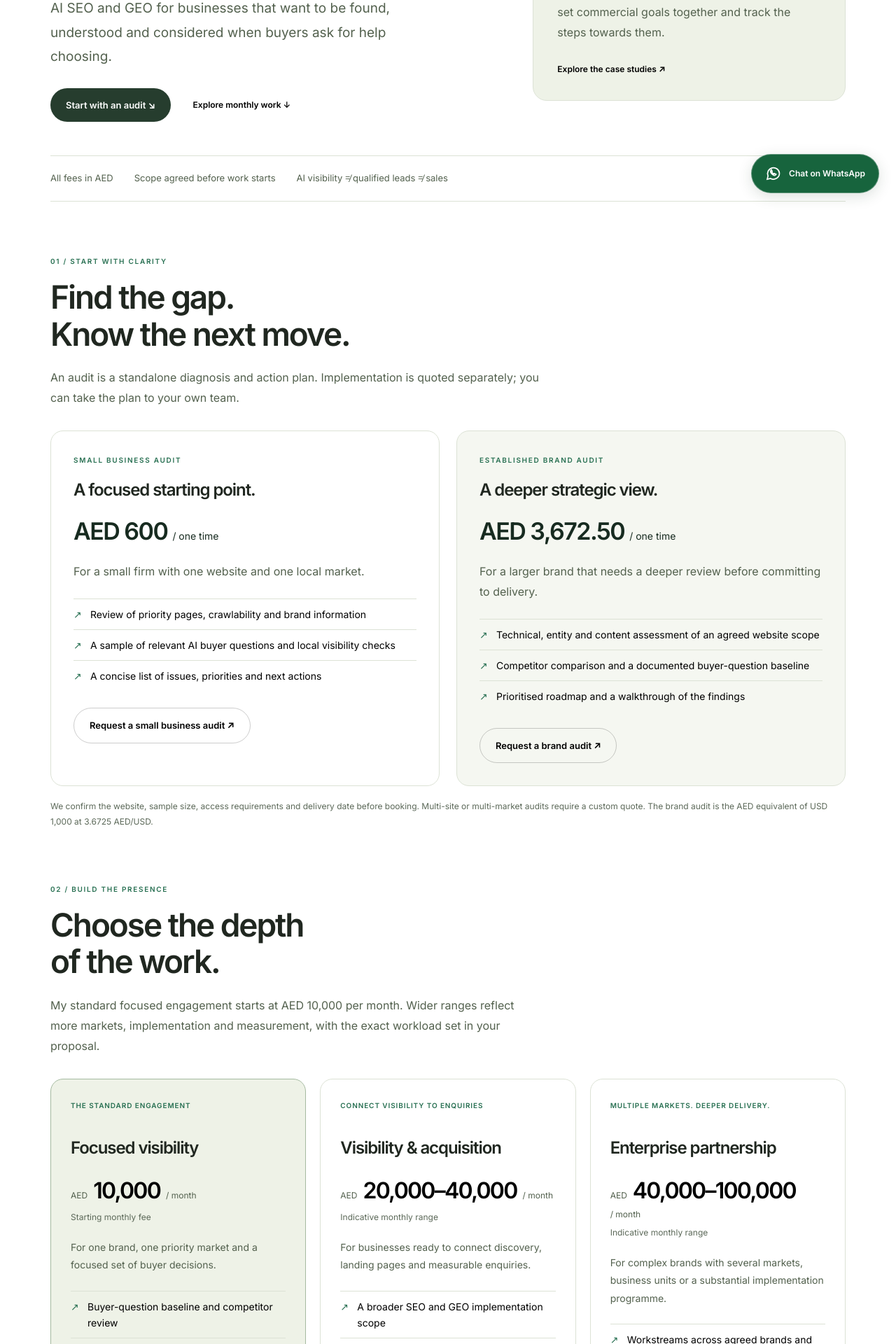
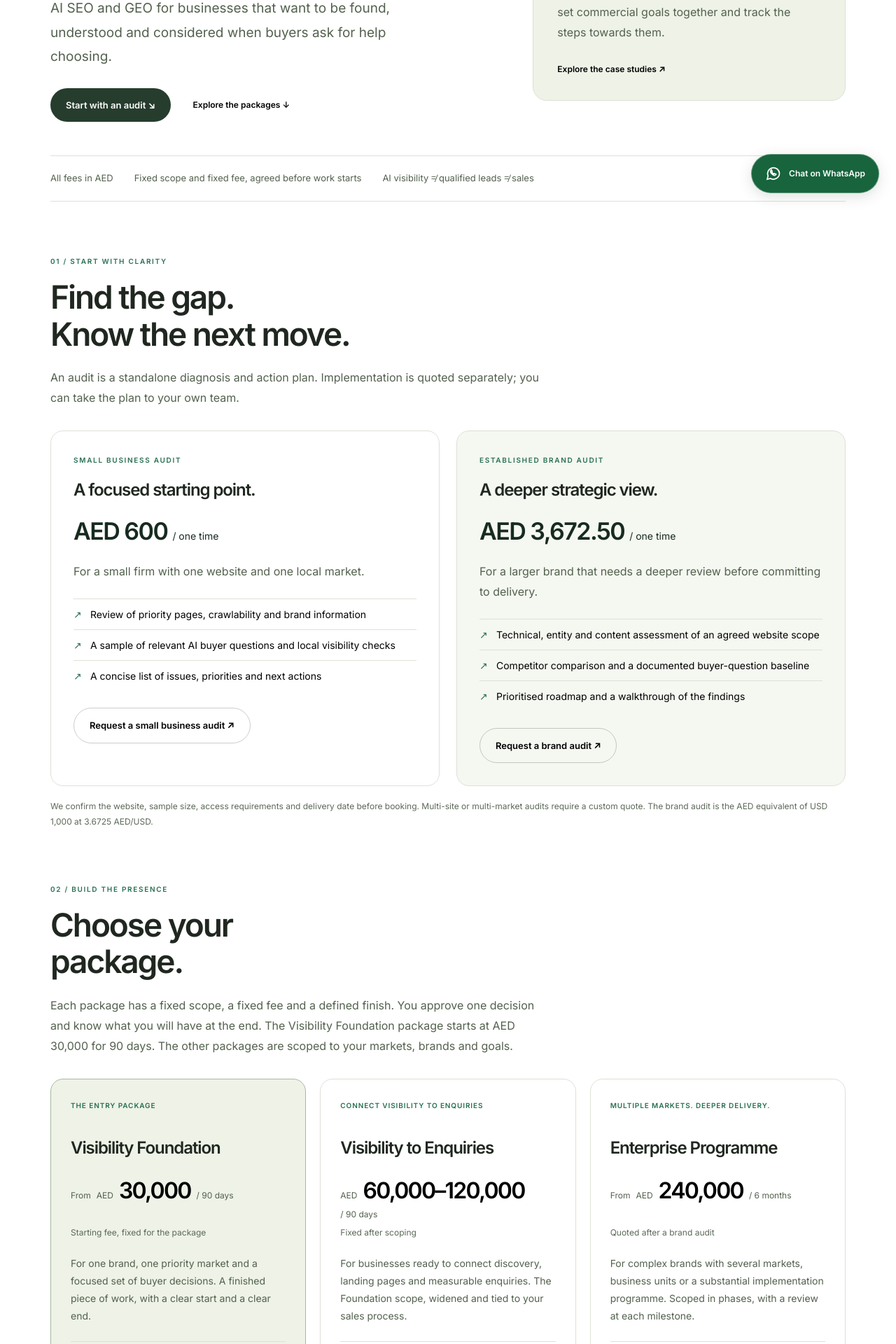
Before and after one commit to lopty/LoptyPascal, a React (Vite) app: page /pricing in a window 1280 px wide. Shown: the part 500-2420 px from the top of the page at 70% size. Built offline with nearby package versions, Linux system fonts and the light colour scheme; a web font is replaced by a local one.

Commit message:
fix issues

```diff
--- a/src/content/pricing.ts
+++ b/src/content/pricing.ts
@@ -1,11 +1,14 @@
-export const PRICING_TITLE = 'AI SEO & GEO Pricing in Dubai | Lopty Pascal';
-export const PRICING_DESCRIPTION = 'AI SEO and GEO audits from AED 600, focused management from AED 10,000 per month, and enterprise scopes up to AED 100,000. Clear deliverables and expectations.';
+export const PRICING_TITLE = 'AI SEO & GEO Packages and Pricing in Dubai | Lopty Pascal';
+export const PRICING_DESCRIPTION = 'AI SEO and GEO audits from AED 600 and fixed-scope 90-day packages from AED 30,000, with clear deliverables, milestones and expectations. Enterprise programmes are quoted.';
 
 export const PRICING_FAQS = [
   { q: 'Am I buying an AI recommendation?', a: 'You are buying research, implementation and measurement designed to improve your eligibility and presence in relevant AI answers. AI providers decide what they show. A mention, citation or recommendation is an observed result, not a placement I can sell.' },
-  { q: 'Does the monthly fee include leads or advertising?', a: 'The focused visibility engagement includes visibility reporting, not CRM integration, lead attribution or advertising spend. Tracking and acquisition work require a separate scope. Visibility, enquiries, qualified leads and sales are reported as different outcomes.' },
+  { q: 'Why packages instead of a monthly retainer?', a: 'A package has a fixed scope, a fixed fee and a defined finish. You approve one decision and know what you will have at the end: a measured baseline, completed implementation, an evidence plan and a roadmap. A retainer pays for time. A package pays for a defined piece of work, and that is the standard I prefer to be held to.' },
+  { q: 'What happens when the 90 days end?', a: 'You receive the final report and a 12-month roadmap. You can run the roadmap with your own team, or we can agree a continuation separately, month to month from AED 10,000.' },
+  { q: 'Does a package include leads or advertising?', a: 'The Visibility Foundation package includes visibility reporting, not CRM integration, lead attribution or advertising spend. Tracking and acquisition work belong in the Visibility to Enquiries package or a separate scope. Visibility, enquiries, qualified leads and sales are reported as different outcomes.' },
+  { q: 'Can I start smaller?', a: 'Yes. The audits are standalone. You can take the action plan to your own team, or use it as the basis for scoping a package.' },
   { q: 'Can I pay per lead?', a: 'A performance arrangement is considered after an audit and a measured pilot. Before starting, we agree the qualified lead definition, attribution window, duplicates, invalid leads, dispute process, media budget and fees in writing. There is no universal price per lead or promised volume.' },
-  { q: 'How quickly can results appear?', a: 'Some portfolio projects show early visibility within weeks. That is a project observation, not a deadline for yours. The first month establishes the baseline and addresses priority issues. We review progress against the agreed questions, markets and deliverables before expanding the work.' },
-  { q: 'How are scope, billing and extra costs agreed?', a: 'The proposal sets the pages and markets covered, monthly deliverables, implementation responsibilities, reporting, payment schedule, minimum term and cancellation notice. Advertising, paid placements, external production, development beyond scope and third-party subscriptions are separately approved. Any applicable VAT is identified in the quote.' },
+  { q: 'How quickly can results appear?', a: 'Some portfolio projects show early visibility within weeks. That is a project observation, not a deadline for yours. The first two weeks of a package establish the baseline and address priority issues, and the final review compares progress against the agreed questions, markets and deliverables.' },
+  { q: 'How are scope, billing and extra costs agreed?', a: 'The proposal sets the pages and markets covered, the deliverables in each phase, implementation responsibilities, reporting, the payment schedule and the change process. Advertising, paid placements, external production, development beyond scope and third-party subscriptions are separately approved. Any applicable VAT is identified in the quote.' },
   { q: 'Is Prezlo the same as working directly with Lopty?', a: 'Prezlo is the platform I co-founded. Its published plans provide software and automation within plan limits. A personal engagement adds my direct strategy, implementation oversight and responsibility for the agreed work. Choose the platform if its scope and your available team fit your needs.' },
 ];
--- a/src/index.css
+++ b/src/index.css
@@ -444,3 +444,6 @@ footer { padding-bottom:70px; }
 /* Author profile at the end of articles */
 .reading-body .author-profile{display:grid;grid-template-columns:96px minmax(0,1fr);gap:26px;align-items:start;margin-top:48px;padding:30px;border:1px solid #dce2d5;border-radius:18px;background:#eef2e7}.author-profile img{width:96px;height:96px;border-radius:50%;object-fit:cover;object-position:top;background:#e6ebde}.reading-body .author-profile h2{margin:10px 0 14px;font-size:24px}.reading-body .author-profile p:not(.eyebrow){margin-bottom:12px}.author-profile-links{display:flex;flex-wrap:wrap;gap:8px 22px;margin-top:18px}.author-profile-links a{font-size:14px;font-weight:650;color:#287052;text-decoration:underline;text-underline-offset:4px}.author-profile-links a:hover{color:#17212b}@media(max-width:620px){.reading-body .author-profile{grid-template-columns:1fr;padding:24px}.author-profile img{width:72px;height:72px}}
 .case-categories{display:flex;flex-wrap:wrap;gap:10px;margin-bottom:28px}.case-categories a{display:inline-flex;align-items:center;min-height:44px;padding:10px 17px;border:1px solid #cbd5c2;border-radius:30px;font-size:13px;color:#284b36}.case-categories a:hover,.case-categories a[aria-current=page]{background:#233f30;color:#fff;border-color:#233f30}.case-sector{font-size:12px;line-height:1.7}.case-context{display:grid;grid-template-columns:repeat(3,minmax(0,1fr));gap:28px;padding:30px;background:#eef2e7;border:1px solid #dce2d5;border-radius:18px;margin-bottom:36px}.case-context dt{font-size:11px;text-transform:uppercase;letter-spacing:.1em;color:#53614e;margin-bottom:12px}.case-context dd{font-size:18px;color:#233f30;line-height:1.5}.pricing-section .eyebrow{color:#287052}@media(max-width:700px){.case-context{grid-template-columns:1fr;gap:22px}}
+
+/* Pricing: keep the three package cards aligned when one price wraps. */
+@media(min-width:1001px){.pricing-card .plan-price{min-height:64px;align-content:flex-start}}
--- a/src/seo/routes.ts
+++ b/src/seo/routes.ts
@@ -260,7 +260,7 @@ export function llmsTxt(): string {
     '',
     '## Services',
     '',
-    `- [Pricing](${url('/pricing')}): Audit fees, monthly engagements, lead measurement and the Prezlo platform option.`,
+    `- [Pricing](${url('/pricing')}): Audit fees, fixed-scope packages, lead measurement and the Prezlo platform option.`,
     ...SERVICES.map(s => link(s.slug, s.description)),
     '',
     ...HUB_SLUGS.flatMap(hub => [
--- a/src/views/Hubs.tsx
+++ b/src/views/Hubs.tsx
@@ -35,7 +35,7 @@ export function ServicesHub() {
       </div>
       <div className="prose-body mt-12">
         <h2>Plan your investment</h2>
-        <p>Start with a standalone audit or scope a monthly engagement. See <Link to="/pricing" className="text-link">pricing and what each engagement includes</Link>, including visibility reporting, lead measurement and enterprise work.</p>
+        <p>Start with a standalone audit or choose a fixed-scope package. See <Link to="/pricing" className="text-link">pricing and what each package includes</Link>, including visibility reporting, lead measurement and enterprise work.</p>
         <h2>Which one fits you</h2>
         <ul>
           <li>You want AI assistants and Google to find and cite your brand: AI SEO and GEO.</li>
--- a/src/views/Pricing.tsx
+++ b/src/views/Pricing.tsx
@@ -4,19 +4,19 @@ import { PRICING_FAQS } from '../content/pricing';
 import { CONTACT } from '../site';
 
 const plans = [
-  { name: 'Focused visibility', price: '10,000', range: 'Starting monthly fee', tag: 'THE STANDARD ENGAGEMENT', intro: 'For one brand, one priority market and a focused set of buyer decisions.', items: ['Buyer-question baseline and competitor review', 'Entity, technical SEO and priority content work', 'An agreed monthly implementation backlog', 'AI visibility report and a monthly review'], note: 'Visibility reporting included. Lead tracking, CRM work, acquisition campaigns and media spend are outside this scope.' },
-  { name: 'Visibility & acquisition', price: '20,000–40,000', range: 'Indicative monthly range', tag: 'CONNECT VISIBILITY TO ENQUIRIES', intro: 'For businesses ready to connect discovery, landing pages and measurable enquiries.', items: ['A broader SEO and GEO implementation scope', 'Conversion journeys and landing-page improvements', 'Lead attribution and CRM scope agreed upfront', 'Reporting on enquiry quality with your sales team'], note: 'Tracking setup and campaign management depend on the proposal. Advertising spend and external production are separate.' },
-  { name: 'Enterprise partnership', price: '40,000–100,000', range: 'Indicative monthly range', tag: 'MULTIPLE MARKETS. DEEPER DELIVERY.', intro: 'For complex brands with several markets, business units or a substantial implementation programme.', items: ['Workstreams across agreed brands and markets', 'Technical, entity and content governance', 'Coordination with internal teams and suppliers', 'Executive reporting and delivery reviews'], note: 'Priced around delivery capacity, complexity and agreed responsibilities. A larger budget does not buy control over AI answers.' },
+  { name: 'Visibility Foundation', from: true, price: '30,000', unit: '/ 90 days', range: 'Starting fee, fixed for the package', tag: 'THE ENTRY PACKAGE', intro: 'For one brand, one priority market and a focused set of buyer decisions. A finished piece of work, with a clear start and a clear end.', items: ['Days 1 to 14: buyer-question baseline, competitor review, and a technical and entity audit', 'Days 15 to 60: entity, technical SEO and priority content work, delivered from an agreed backlog', 'Days 61 to 90: independent-evidence plan, measurement against the baseline and a final review', 'A 12-month roadmap you keep, whether or not we continue'], note: 'Visibility reporting included. Lead tracking, CRM work, acquisition campaigns and media spend are outside this scope.' },
+  { name: 'Visibility to Enquiries', from: false, price: '60,000–120,000', unit: '/ 90 days', range: 'Fixed after scoping', tag: 'CONNECT VISIBILITY TO ENQUIRIES', intro: 'For businesses ready to connect discovery, landing pages and measurable enquiries. The Foundation scope, widened and tied to your sales process.', items: ['Everything in Visibility Foundation, at a broader scope', 'Conversion journeys and landing-page improvements', 'Lead attribution and CRM scope agreed upfront', 'Reporting on enquiry quality with your sales team'], note: 'Tracking setup and campaign management depend on the proposal. Advertising spend and external production are separate.' },
+  { name: 'Enterprise Programme', from: true, price: '240,000', unit: '/ 6 months', range: 'Quoted after a brand audit', tag: 'MULTIPLE MARKETS. DEEPER DELIVERY.', intro: 'For complex brands with several markets, business units or a substantial implementation programme. Scoped in phases, with a review at each milestone.', items: ['Workstreams across agreed brands and markets', 'Technical, entity and content governance', 'Coordination with internal teams and suppliers', 'Executive reporting and a review at each milestone'], note: 'Priced around delivery capacity, complexity and agreed responsibilities. A larger budget does not buy control over AI answers.' },
 ];
 
 export default function Pricing() {
   return <div className="section-shell pricing-page">
     <Breadcrumbs trail={[{ label: 'Home', to: '/' }, { label: 'Pricing' }]} />
     <header className="pricing-hero">
-      <div><p className="eyebrow">WORK DIRECTLY WITH LOPTY</p><h1>Be part of<br />the <span>recommendation.</span></h1><p className="pricing-intro">AI SEO and GEO for businesses that want to be found, understood and considered when buyers ask for help choosing.</p><div className="landing-actions"><a className="btn-primary" href="#audits">Start with an audit ↘</a><a className="plain-link" href="#engagements">Explore monthly work ↓</a></div></div>
+      <div><p className="eyebrow">WORK DIRECTLY WITH LOPTY</p><h1>Be part of<br />the <span>recommendation.</span></h1><p className="pricing-intro">AI SEO and GEO for businesses that want to be found, understood and considered when buyers ask for help choosing.</p><div className="landing-actions"><a className="btn-primary" href="#audits">Start with an audit ↘</a><a className="plain-link" href="#engagements">Explore the packages ↓</a></div></div>
       <aside className="pricing-principle"><p className="eyebrow">WHAT YOUR INVESTMENT BUYS</p><h2>A clear scope.<br />Work you can see.<br />Evidence of progress.</h2><p>I take responsibility for the work we agree: research, implementation and measurement. We set commercial goals together and track the steps towards them.</p><Link className="plain-link" to="/work">Explore the case studies ↗</Link></aside>
     </header>
-    <div className="pricing-strip"><span>All fees in AED</span><span>Scope agreed before work starts</span><span>AI visibility ≠ qualified leads ≠ sales</span></div>
+    <div className="pricing-strip"><span>All fees in AED</span><span>Fixed scope and fixed fee, agreed before work starts</span><span>AI visibility ≠ qualified leads ≠ sales</span></div>
 
     <section id="audits" className="pricing-section">
       <div className="pricing-heading"><p className="eyebrow">01 / START WITH CLARITY</p><h2>Find the gap.<br />Know the next move.</h2><p>An audit is a standalone diagnosis and action plan. Implementation is quoted separately; you can take the plan to your own team.</p></div>
@@ -27,17 +27,18 @@ export default function Pricing() {
     </section>
 
     <section id="engagements" className="pricing-section">
-      <div className="pricing-heading"><p className="eyebrow">02 / BUILD THE PRESENCE</p><h2>Choose the depth<br />of the work.</h2><p>My standard focused engagement starts at AED 10,000 per month. Wider ranges reflect more markets, implementation and measurement, with the exact workload set in your proposal.</p></div>
-      <div className="pricing-grid">{plans.map((plan, i) => <article key={plan.name} className={`pricing-card ${i === 0 ? 'pricing-featured' : ''}`}><p className="eyebrow">{plan.tag}</p><h3>{plan.name}</h3><div className="plan-price"><span>AED</span><strong>{plan.price}</strong><span>/ month</span></div><p className="pricing-note">{plan.range}</p><p>{plan.intro}</p><ul>{plan.items.map(item => <li key={item}>{item}</li>)}</ul><p className="plan-boundary">{plan.note}</p><a className={i === 0 ? 'btn-primary' : 'btn-secondary'} href={CONTACT.calendly}>Discuss this scope ↗</a></article>)}</div>
+      <div className="pricing-heading"><p className="eyebrow">02 / BUILD THE PRESENCE</p><h2>Choose your<br />package.</h2><p>Each package has a fixed scope, a fixed fee and a defined finish. You approve one decision and know what you will have at the end. The Visibility Foundation package starts at AED 30,000 for 90 days. The other packages are scoped to your markets, brands and goals.</p></div>
+      <div className="pricing-grid">{plans.map((plan, i) => <article key={plan.name} className={`pricing-card ${i === 0 ? 'pricing-featured' : ''}`}><p className="eyebrow">{plan.tag}</p><h3>{plan.name}</h3><div className="plan-price">{plan.from && <span>From</span>}<span>AED</span><strong>{plan.price}</strong><span>{plan.unit}</span></div><p className="pricing-note">{plan.range}</p><p>{plan.intro}</p><ul>{plan.items.map(item => <li key={item}>{item}</li>)}</ul><p className="plan-boundary">{plan.note}</p><a className={i === 0 ? 'btn-primary' : 'btn-secondary'} href={CONTACT.calendly}>Discuss this package ↗</a></article>)}</div>
+      <p className="pricing-note">After a package you can run the roadmap with your own team, or agree a continuation separately, month to month from AED 10,000. Packages are fixed in scope; continuation is quoted on its own.</p>
     </section>
 
-    <section className="pricing-section pricing-outcomes" aria-labelledby="outcomes-title"><div><p className="eyebrow">03 / AGREE WHAT SUCCESS MEANS</p><h2 id="outcomes-title">A recommendation is<br />the start of a journey.</h2><p>Someone seeing your name, contacting you and becoming a customer are different events. We agree which part of that journey I am responsible for improving.</p></div><div className="outcome-steps"><article><span>01</span><div><h3>Visibility</h3><p>Track a fixed set of buyer questions, markets and AI platforms. Report mentions, citations and recommendations separately, with dates and saved responses.</p></div></article><article><span>02</span><div><h3>Enquiries & qualified leads</h3><p>If lead measurement is in scope, connect forms, calls and CRM data. Define qualification before counting results. AI answers without a click often cannot be attributed to an individual lead.</p></div></article><article><span>03</span><div><h3>Commercial performance</h3><p>Set a target range after reviewing demand, budget and a measured pilot. Sales depend on the offer and follow-up as well as marketing. A higher retainer does not promise a fixed lead volume.</p></div></article></div></section>
+    <section className="pricing-section pricing-outcomes" aria-labelledby="outcomes-title"><div><p className="eyebrow">03 / AGREE WHAT SUCCESS MEANS</p><h2 id="outcomes-title">A recommendation is<br />the start of a journey.</h2><p>Someone seeing your name, contacting you and becoming a customer are different events. We agree which part of that journey I am responsible for improving.</p></div><div className="outcome-steps"><article><span>01</span><div><h3>Visibility</h3><p>Track a fixed set of buyer questions, markets and AI platforms. Report mentions, citations and recommendations separately, with dates and saved responses.</p></div></article><article><span>02</span><div><h3>Enquiries & qualified leads</h3><p>If lead measurement is in scope, connect forms, calls and CRM data. Define qualification before counting results. AI answers without a click often cannot be attributed to an individual lead.</p></div></article><article><span>03</span><div><h3>Commercial performance</h3><p>Set a target range after reviewing demand, budget and a measured pilot. Sales depend on the offer and follow-up as well as marketing. A higher fee does not promise a fixed lead volume.</p></div></article></div></section>
 
     <section className="pricing-section pricing-performance"><p className="eyebrow">NEED A PERFORMANCE ARRANGEMENT?</p><h2>Define the lead.<br />Then price the responsibility.</h2><p>For suitable projects, we can discuss a base fee plus a fee per accepted qualified lead after an audit and pilot. Qualification, geography, attribution, duplicates, rejected leads, dispute handling and a monthly cap must be agreed first. Media spend is a separate budget.</p><p>There is no public flat price per lead: an enquiry for a local service and a qualified buyer for a high-value property have different economics. We use your margins and measured conversion data to assess whether an arrangement makes sense.</p><a className="plain-link" href={CONTACT.calendly}>Discuss acquisition economics ↗</a></section>
 
-    <section className="pricing-section pricing-platform"><div><p className="eyebrow">04 / A LOWER COST WAY TO START</p><h2>Your team.<br />Powered by Prezlo.</h2><p>If you can run the work with your team and automation, start with the platform I co-founded. Use its research, content and visibility tools within your chosen plan.</p><a href="https://prezlo.io/pricing" className="btn-primary" rel="noopener noreferrer" target="_blank">Compare Prezlo plans ↗</a></div><aside><strong>Over 90%</strong><h3>lower subscription cost</h3><p>Prezlo Pro is listed at USD 89/month, approximately AED 327; Growth is USD 149/month, approximately AED 547. Both are over 90% below the AED 10,000 starting monthly personal engagement fee.</p><p className="pricing-note">This compares software subscription cost with consulting fees, not equivalent services or results. Personal delivery, scope and responsibility differ. Prices checked 21 October 2026; billing, taxes and plan limits apply. See <a href="https://prezlo.io/pricing" className="text-link">Prezlo’s current pricing</a>.</p></aside></section>
+    <section className="pricing-section pricing-platform"><div><p className="eyebrow">04 / A LOWER COST WAY TO START</p><h2>Your team.<br />Powered by Prezlo.</h2><p>If you can run the work with your team and automation, start with the platform I co-founded. Use its research, content and visibility tools within your chosen plan.</p><a href="https://prezlo.io/pricing" className="btn-primary" rel="noopener noreferrer" target="_blank">Compare Prezlo plans ↗</a></div><aside><strong>Over 90%</strong><h3>lower subscription cost</h3><p>Prezlo Pro is listed at USD 89/month, approximately AED 327; Growth is USD 149/month, approximately AED 547. Three months of either is over 90% below the AED 30,000 starting fee of the Visibility Foundation package.</p><p className="pricing-note">This compares software subscription cost with consulting fees, not equivalent services or results. Personal delivery, scope and responsibility differ. Prices checked 21 October 2026; billing, taxes and plan limits apply. See <a href="https://prezlo.io/pricing" className="text-link">Prezlo’s current pricing</a>.</p></aside></section>
 
     <section className="pricing-section pricing-faq"><div className="pricing-heading"><p className="eyebrow">BEFORE WE WORK TOGETHER</p><h2>Good questions.<br />Clear answers.</h2></div>{PRICING_FAQS.map(faq => <details key={faq.q}><summary>{faq.q}</summary><p>{faq.a}</p></details>)}</section>
-    <NextStep heading="Let’s scope the right engagement." />
+    <NextStep heading="Let’s scope the right package." />
   </div>;
 }
```
